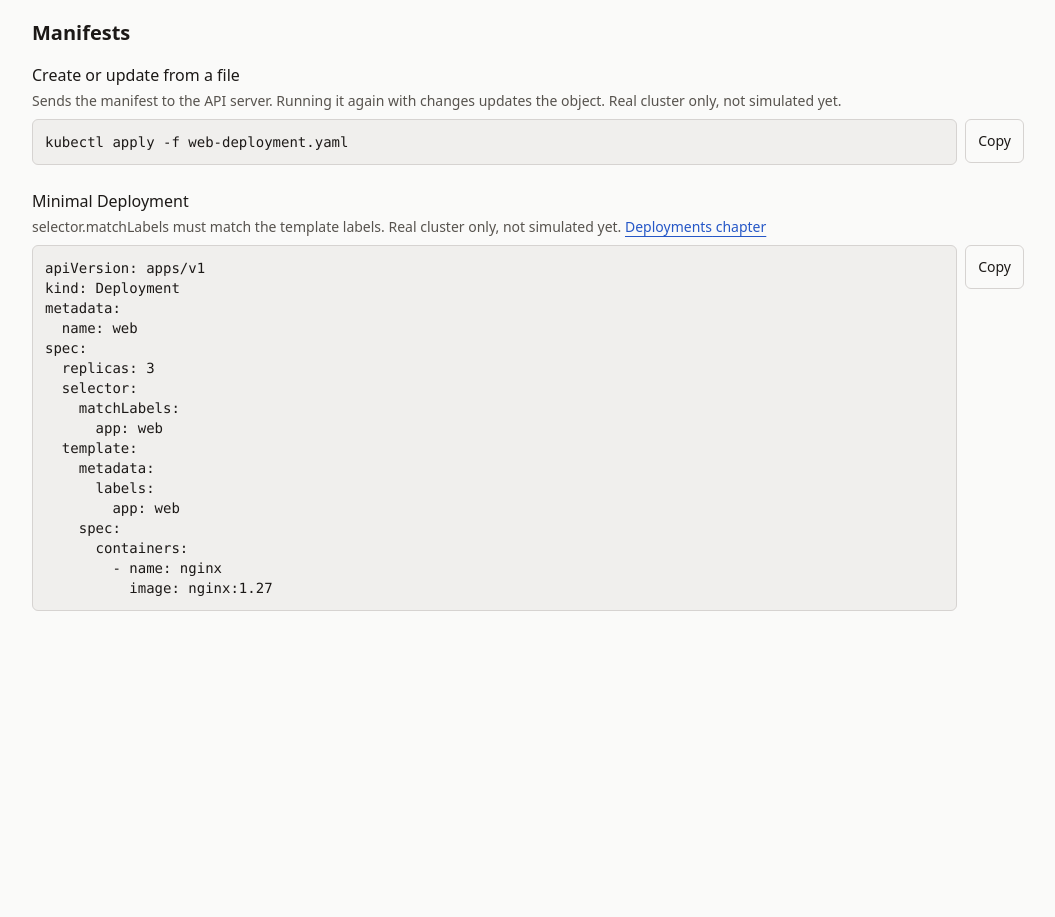
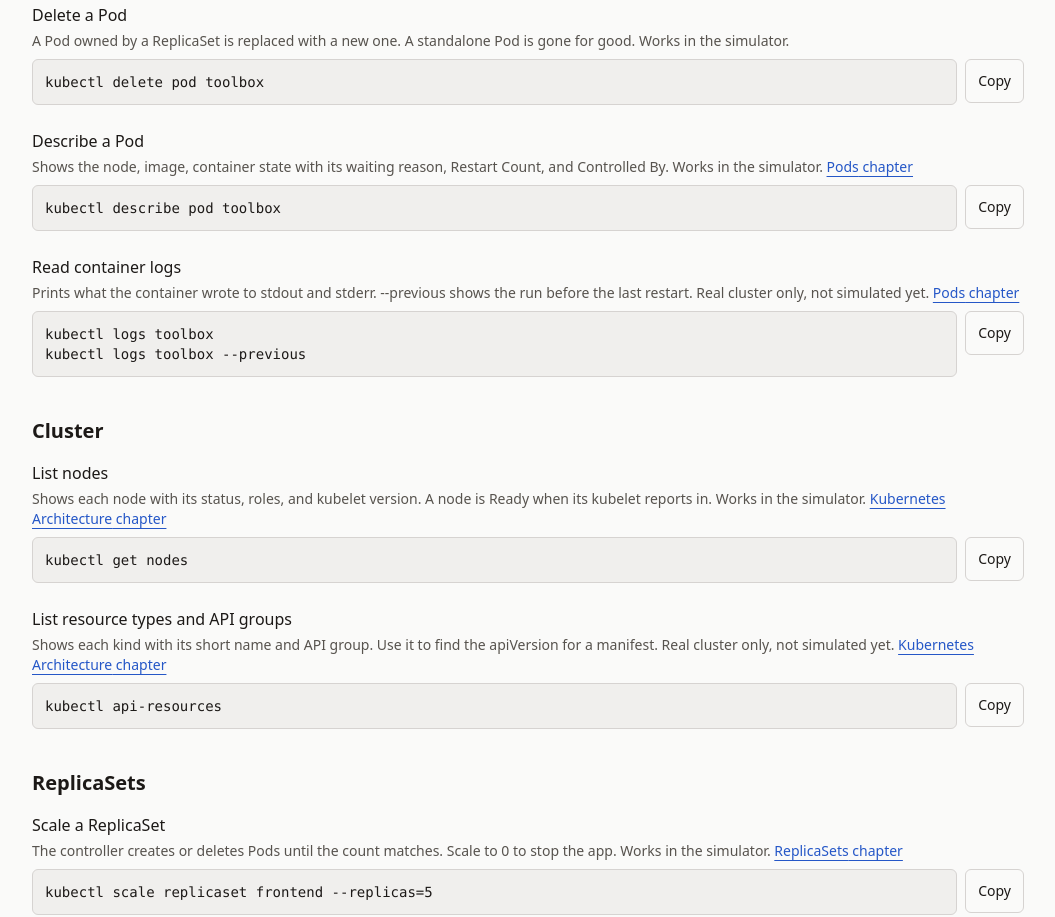
Before and after one commit to SaihanTaki/kubernetes-practice, a Next.js app: page /cheatsheet in a window 1280 px wide. Shown: the part 1880-2797 px from the top of the page, without its empty margins (112-1167 px from the left). Before the commit the page ends 2523 px from the top, so only its background shows below. Built offline with nearby package versions, Linux system fonts and the light colour scheme.

Commit message:
feat(cheatsheet): add entries for Architecture, Pods, ReplicaSets
Test fixture gains a standalone ReplicaSet so ReplicaSet commands
are verified against the simulator too.

```diff
--- a/content/cheatsheet.ts
+++ b/content/cheatsheet.ts
@@ -131,6 +131,72 @@ export const cheatsheet: CheatsheetEntry[] = [
     relatedChapter: "deployments",
   },
   {
+    id: "get-nodes",
+    title: "List nodes",
+    category: "Cluster",
+    keywords: ["get", "nodes", "control plane", "worker", "kubelet"],
+    explanation: "Shows each node with its status, roles, and kubelet version. A node is Ready when its kubelet reports in.",
+    code: "kubectl get nodes",
+    language: "bash",
+    simulated: true,
+    relatedChapter: "architecture",
+  },
+  {
+    id: "api-resources",
+    title: "List resource types and API groups",
+    category: "Cluster",
+    keywords: ["api-resources", "apiVersion", "group", "kind", "shortnames"],
+    explanation: "Shows each kind with its short name and API group. Use it to find the apiVersion for a manifest.",
+    code: "kubectl api-resources",
+    language: "bash",
+    simulated: false,
+    relatedChapter: "architecture",
+  },
+  {
+    id: "get-pod-yaml",
+    title: "Print a Pod as YAML",
+    category: "Inspect",
+    keywords: ["yaml", "pod", "status", "spec", "-o"],
+    explanation: "The status block below spec is filled in by the kubelet and control plane, not by you.",
+    code: "kubectl get pod toolbox -o yaml",
+    language: "bash",
+    simulated: true,
+    relatedChapter: "architecture",
+  },
+  {
+    id: "describe-pod",
+    title: "Describe a Pod",
+    category: "Pods",
+    keywords: ["describe", "pod", "waiting", "reason", "restart count", "controlled by", "CrashLoopBackOff"],
+    explanation: "Shows the node, image, container state with its waiting reason, Restart Count, and Controlled By.",
+    code: "kubectl describe pod toolbox",
+    language: "bash",
+    simulated: true,
+    relatedChapter: "pods",
+  },
+  {
+    id: "logs",
+    title: "Read container logs",
+    category: "Pods",
+    keywords: ["logs", "crash", "previous", "CrashLoopBackOff"],
+    explanation: "Prints what the container wrote to stdout and stderr. --previous shows the run before the last restart.",
+    code: "kubectl logs toolbox\nkubectl logs toolbox --previous",
+    language: "bash",
+    simulated: false,
+    relatedChapter: "pods",
+  },
+  {
+    id: "scale-replicaset",
+    title: "Scale a ReplicaSet",
+    category: "ReplicaSets",
+    keywords: ["scale", "replicaset", "rs", "replicas"],
+    explanation: "The controller creates or deletes Pods until the count matches. Scale to 0 to stop the app.",
+    code: "kubectl scale replicaset frontend --replicas=5",
+    language: "bash",
+    simulated: true,
+    relatedChapter: "replicasets",
+  },
+  {
     id: "apply",
     title: "Create or update from a file",
     category: "Manifests",
@@ -167,4 +233,57 @@ spec:
     simulated: false,
     relatedChapter: "deployments",
   },
+  {
+    id: "pod-yaml",
+    title: "Minimal Pod",
+    category: "Manifests",
+    keywords: ["pod", "yaml", "resources", "requests", "limits", "restartPolicy", "manifest"],
+    explanation: "Requests decide where the Pod is scheduled. Limits are enforced while it runs.",
+    code: `apiVersion: v1
+kind: Pod
+metadata:
+  name: api
+spec:
+  restartPolicy: Always
+  containers:
+    - name: api
+      image: nginx:1.27
+      resources:
+        requests:
+          cpu: "100m"
+          memory: "128Mi"
+        limits:
+          cpu: "500m"
+          memory: "256Mi"`,
+    language: "yaml",
+    simulated: false,
+    relatedChapter: "pods",
+  },
+  {
+    id: "replicaset-yaml",
+    title: "Minimal ReplicaSet",
+    category: "Manifests",
+    keywords: ["replicaset", "yaml", "selector", "template", "manifest"],
+    explanation: "selector.matchLabels must match the template labels. Usually a Deployment creates this for you.",
+    code: `apiVersion: apps/v1
+kind: ReplicaSet
+metadata:
+  name: frontend
+spec:
+  replicas: 3
+  selector:
+    matchLabels:
+      app: frontend
+  template:
+    metadata:
+      labels:
+        app: frontend
+    spec:
+      containers:
+        - name: nginx
+          image: nginx:1.27`,
+    language: "yaml",
+    simulated: false,
+    relatedChapter: "replicasets",
+  },
 ];
```
Also changed, not shown: 1 other file (tests, documents, lock files or other folders).
